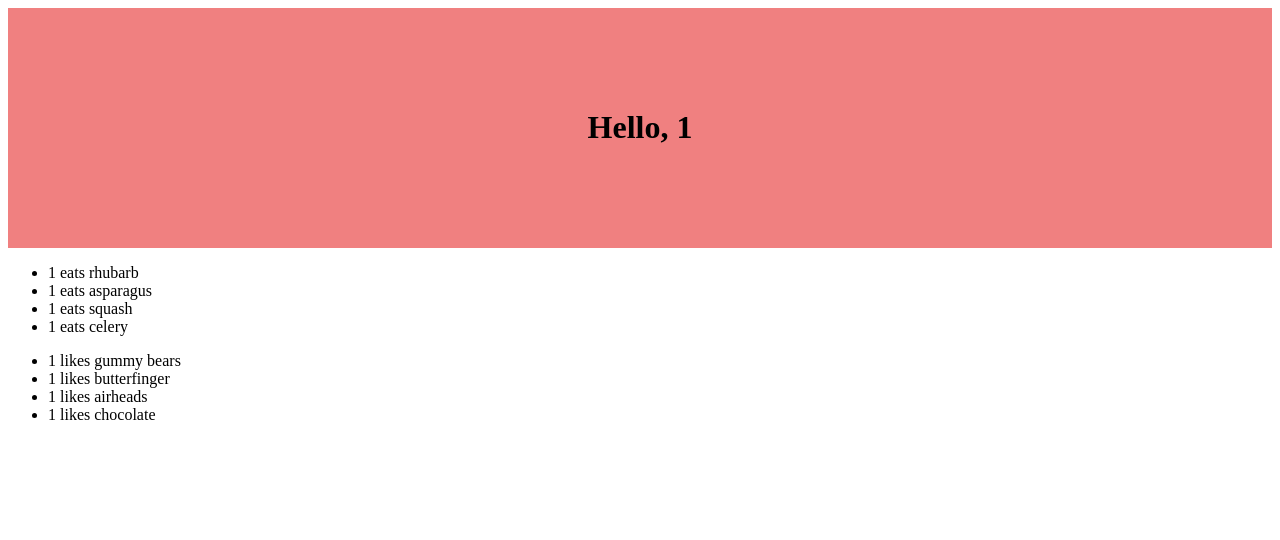
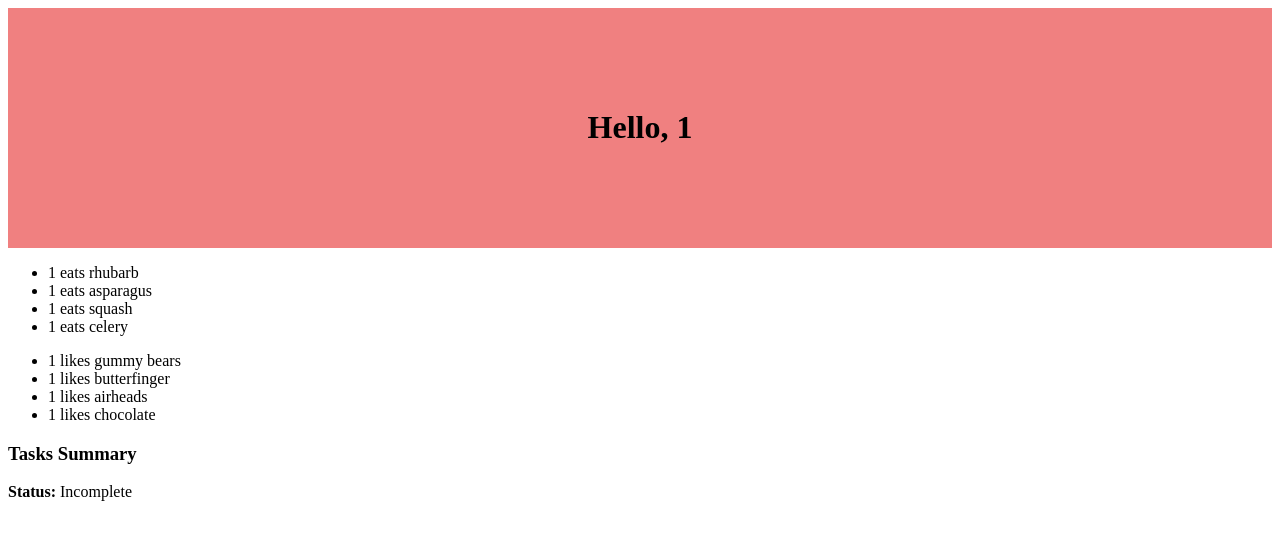
Before and after one commit to swim-mer/laracasts, a PHP site: page /?name=1 in a window 1280 px wide. Shown: the top 540 px of the page. Run offline with PHP 8.4, Linux system fonts and the light colour scheme.

Commit message:
Add booleans and ternary operation

```diff
--- a/laracast/separated-components/index.php
+++ b/laracast/separated-components/index.php
@@ -18,4 +18,11 @@ $candies = [
   'chocolate'
 ];
 
+$tasks = [
+  'title' => 'mail a card',
+  'assigned_to' => 'Penelope',
+  'due' => 'tomorrow',
+  'completed' => false
+];
+
 require 'index.view.php';
--- a/laracast/separated-components/index.view.php
+++ b/laracast/separated-components/index.view.php
@@ -65,6 +65,14 @@
 
   </ul>
 
+  <div>
+
+    <h3> Tasks Summary </h3>
+
+          <strong>Status: </strong> <?= $tasks['completed'] ? 'Complete' : 'Incomplete'; ?>
+
+  </div>
+
 </body
 
 </html>
```
